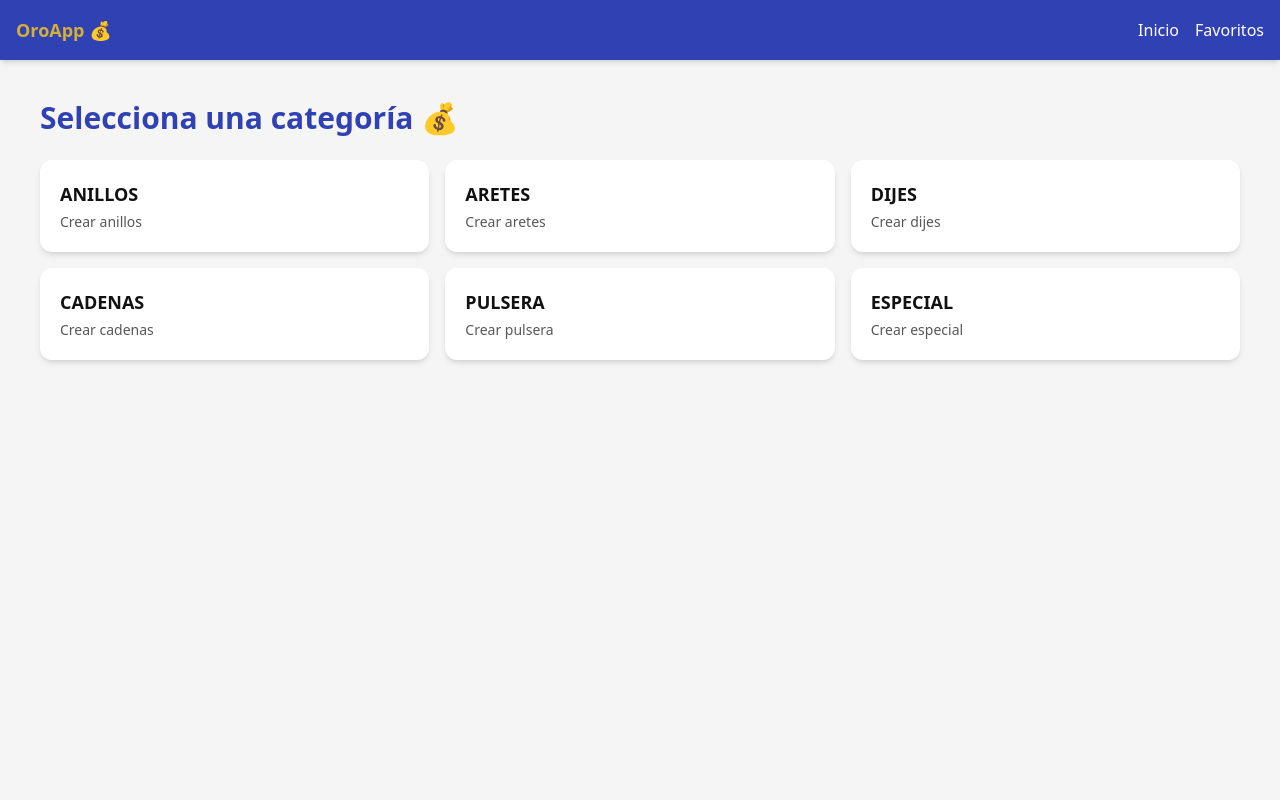
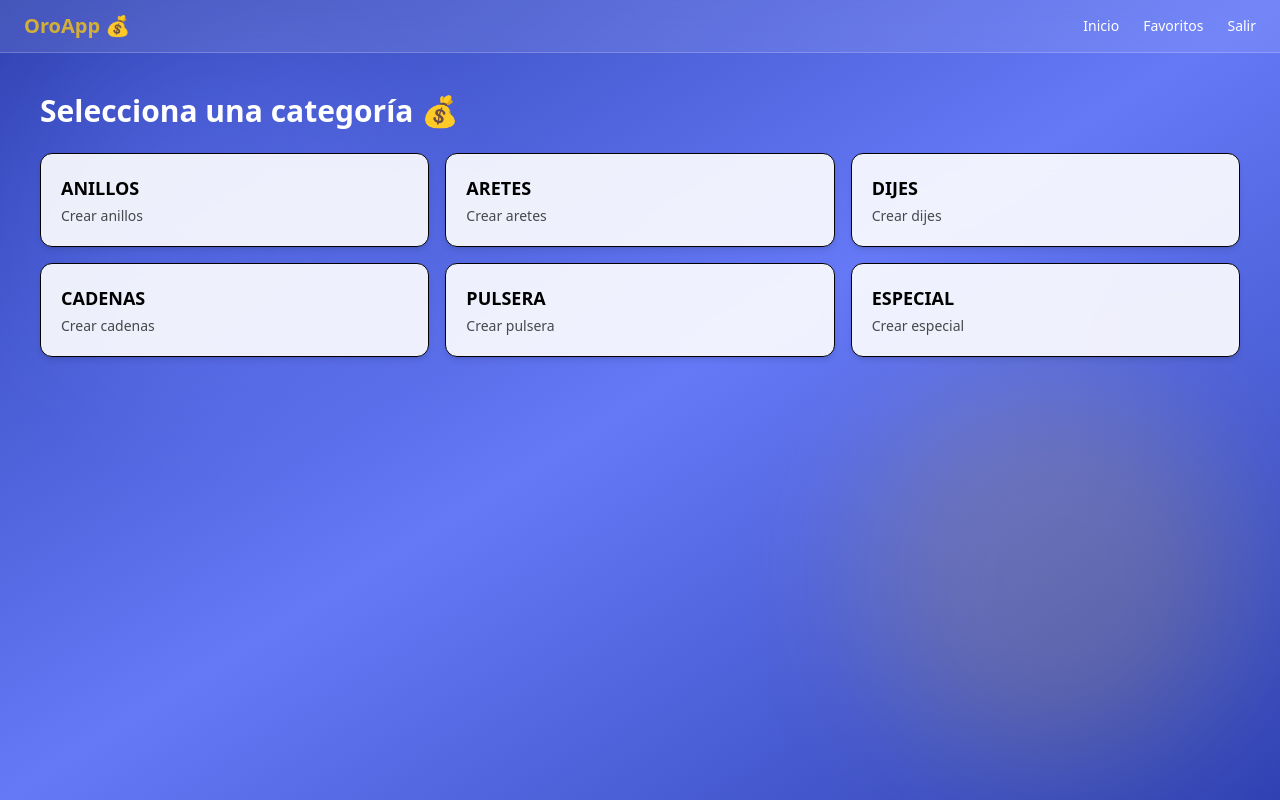
Before and after one commit to venti1421/Oroapp, a React (Vite) app: page /home in a window 1280 px wide. Built offline with nearby package versions, Linux system fonts and the light colour scheme.

Commit message:
Mejorar la estructura y el estilo de la aplicación: se agregaron rutas, se mejoró el diseño de componentes y se implementaron efectos visuales.

```diff
--- a/src/app/App.jsx
+++ b/src/app/App.jsx
@@ -7,8 +7,11 @@ export default function App() {
   return (
     <BrowserRouter>
       <Routes>
+
+        {/* LOGIN */}
         <Route path="/" element={<Login />} />
 
+        {/* HOME CON FONDO */}
         <Route
           path="/home"
           element={
@@ -17,6 +20,7 @@ export default function App() {
             </Layout>
           }
         />
+
       </Routes>
     </BrowserRouter>
   );
--- a/src/app/Layout.jsx
+++ b/src/app/Layout.jsx
@@ -2,9 +2,17 @@ import Navbar from "../components/Navbar";
 
 export default function Layout({ children }) {
   return (
-    <div>
-      <Navbar />
-      <main className="p-5">{children}</main>
+    <div className="min-h-screen bg-gradient-to-br from-[#3042B3] via-[#6579F7] to-[#3042B3] relative overflow-hidden">
+
+      {/* luces */}
+      <div className="absolute w-96 h-96 bg-[#6579F7] opacity-30 rounded-full blur-3xl top-10 left-10"></div>
+      <div className="absolute w-96 h-96 bg-[#D4AF37] opacity-20 rounded-full blur-3xl bottom-10 right-10"></div>
+
+      <div className="relative z-10">
+        <Navbar />
+        <main className="p-5">{children}</main>
+      </div>
+
     </div>
   );
 }
--- a/src/components/FormularioDinamico.jsx
+++ b/src/components/FormularioDinamico.jsx
@@ -1,5 +1,5 @@
+import { useState } from "react";
 import { categoriasConfig } from "../data/categorias";
-import { useState } from "react";
 
 export default function FormularioDinamico({ categoria }) {
   const config = categoriasConfig[categoria];
@@ -9,41 +9,61 @@ export default function FormularioDinamico({ categoria }) {
   const handleChange = (campo, valor) => {
     setFormData({
       ...formData,
-      [campo]: valor
+      [campo]: valor,
     });
   };
 
-  if (!config) return <p>Selecciona una categoría</p>;
+  const handleSubmit = () => {
+    console.log("Producto:", { categoria, ...formData });
+
+    alert("Producto guardado 🚀");
+
+    setFormData({});
+  };
+
+  if (!config) return null;
 
   return (
-    <div className="p-5 bg-white rounded-xl shadow-md max-w-md mx-auto">
+    <div className="card max-w-md mx-auto mt-4">
 
-      <h2 className="text-xl font-bold mb-4">{categoria}</h2>
+      <h2 className="text-xl font-bold mb-4 text-[#D4AF37]">
+        {categoria}
+      </h2>
 
+      {/* CAMPOS DINÁMICOS */}
       {config.campos.map((campo) => (
         <div key={campo} className="mb-3">
 
+          {/* DESCRIPCIÓN */}
           {campo === "descripcion" ? (
             <textarea
               placeholder="Descripción"
-              className="w-full p-2 border rounded"
+              className="w-full p-2 rounded bg-white/90 text-black border"
+              value={formData[campo] || ""}
               onChange={(e) => handleChange(campo, e.target.value)}
             />
           ) : config.opciones[campo] ? (
+            /* SELECT */
             <select
-              className="w-full p-2 border rounded"
+              className="w-full p-2 rounded bg-white/90 text-black border"
+              value={formData[campo] || ""}
               onChange={(e) => handleChange(campo, e.target.value)}
             >
-              <option>Selecciona {campo}</option>
+              <option value="">Selecciona {campo}</option>
+
               {config.opciones[campo].map((op) => (
-                <option key={op}>{op}</option>
+                <option key={op} value={op}>
+                  {op}
+                </option>
               ))}
             </select>
           ) : (
+            /* INPUT */
             <input
               type="text"
               placeholder={campo}
-              className="w-full p-2 border rounded"
+              className="w-full p-2 rounded bg-white/90 text-black border"
+              value={formData[campo] || ""}
               onChange={(e) => handleChange(campo, e.target.value)}
             />
           )}
@@ -51,9 +71,14 @@ export default function FormularioDinamico({ categoria }) {
         </div>
       ))}
 
-      <button className="btn-primary mt-3">
-        Guardar
+      {/* BOTÓN */}
+      <button
+        onClick={handleSubmit}
+        className="btn-primary w-full mt-3"
+      >
+        Guardar Producto
       </button>
+
     </div>
   );
 }
--- a/src/components/Navbar.jsx
+++ b/src/components/Navbar.jsx
@@ -1,17 +1,42 @@
+import { Link } from "react-router-dom";
+
 export default function Navbar() {
   return (
-    <nav className="flex justify-between items-center p-4 bg-[color:var(--secondary)] text-white shadow-md">
-      <h1 className="font-bold text-lg text-[color:var(--primary)]">
+    <nav className="flex justify-between items-center px-6 py-3
+    bg-white/10 backdrop-blur-md border-b border-white/20 text-white">
+
+      {/* LOGO */}
+      <h1 className="font-bold text-xl text-[#D4AF37]">
         OroApp 💰
       </h1>
 
-      <div className="flex gap-4">
-        <a href="/home" className="hover:text-[color:var(--accent)]">
+      {/* LINKS */}
+      <div className="flex gap-6 text-sm">
+
+        <Link
+          to="/home"
+          className="hover:text-[#D4AF37] transition"
+        >
           Inicio
-        </a>
-        <a href="/favorites" className="hover:text-[color:var(--accent)]">
+        </Link>
+
+        <Link
+          to="/favorites"
+          className="hover:text-[#D4AF37] transition"
+        >
           Favoritos
-        </a>
+        </Link>
+
+        <button
+          onClick={() => {
+            localStorage.removeItem("user");
+            window.location.href = "/";
+          }}
+          className="hover:text-red-400 transition"
+        >
+          Salir
+        </button>
+
       </div>
     </nav>
   );
--- a/src/index.css
+++ b/src/index.css
@@ -1,35 +1,97 @@
 @import "tailwindcss";
 
 :root {
-  --primary: #D4AF37;
-  --secondary: #3042B3;
-  --accent: #6579F7;
-  --bg: #F5F5F5;
-  --soft: #FCEAAC;
+  --primary: #D4AF37;   /* dorado */
+  --secondary: #3042B3; /* azul oscuro */
+  --accent: #6579F7;    /* azul claro */
+  --bg: #0f172a;        /* fondo oscuro real */
+  --soft: #FCEAAC;      /* dorado claro */
+  --light: #F5F5F5;     /* gris claro */
 }
 
-/* base app */
+/* BASE APP */
 body {
-  background-color: var(--bg);
-  color: #111;
+  background: linear-gradient(135deg, #3042B3, #6579F7, #3042B3);
+  color: white;
   font-family: system-ui, sans-serif;
+  min-height: 100vh;
 }
 
-/* botones reutilizables */
+/* 🔘 BOTÓN PRINCIPAL */
 .btn-primary {
-  background-color: var(--primary);
+  background: var(--primary);
+  color: black;
+  border-radius: 0.5rem;
+  padding: 0.5rem 1rem;
+  transition: all 0.2s ease;
+}
+
+.btn-primary:hover {
+  transform: scale(1.05);
+  opacity: 0.9;
+}
+
+/* 🔘 BOTÓN SECUNDARIO */
+.btn-secondary {
+  background: var(--secondary);
   color: white;
   border-radius: 0.5rem;
   padding: 0.5rem 1rem;
+  transition: all 0.2s ease;
 }
 
-.btn-primary:hover {
-  opacity: 0.9;
+.btn-secondary:hover {
+  background: var(--accent);
 }
 
-.btn-secondary {
-  background-color: var(--secondary);
+/* 🧊 TARJETAS GLASS */
+.card {
+  background: rgba(255, 255, 255, 0.1);
+  backdrop-filter: blur(10px);
+  border-radius: 1rem;
+  border: 1px solid rgba(255, 255, 255, 0.2);
+  padding: 1rem;
   color: white;
+}
+
+/* ✨ INPUTS */
+.input {
+  width: 100%;
+  padding: 0.5rem;
   border-radius: 0.5rem;
-  padding: 0.5rem 1rem;
+  background: rgba(255, 255, 255, 0.2);
+  color: white;
+  outline: none;
 }
+
+.input::placeholder {
+  color: rgba(255, 255, 255, 0.7);
+}
+
+/* 🧭 NAVBAR */
+.navbar {
+  background: rgba(255, 255, 255, 0.1);
+  backdrop-filter: blur(12px);
+  border-bottom: 1px solid rgba(255, 255, 255, 0.2);
+}
+
+/* ✨ EFECTOS DE LUZ (reutilizable) */
+.glow-blue {
+  position: absolute;
+  width: 300px;
+  height: 300px;
+  background: var(--accent);
+  opacity: 0.3;
+  filter: blur(80px);
+  border-radius: 50%;
+}
+
+.glow-gold {
+  position: absolute;
+  width: 300px;
+  height: 300px;
+  background: var(--primary);
+  opacity: 0.2;
+  filter: blur(80px);
+  border-radius: 50%;
+}
--- a/src/pages/Home.jsx
+++ b/src/pages/Home.jsx
@@ -8,26 +8,28 @@ export default function Home() {
   return (
     <div className="p-5">
 
-      <h1 className="text-3xl font-bold mb-6 text-[color:var(--secondary)]">
+      {/* TÍTULO */}
+      <h1 className="text-3xl font-bold mb-6 text-white">
         Selecciona una categoría 💰
       </h1>
 
-      {/* 🧱 GRID DE TARJETAS */}
+      {/* GRID DE TARJETAS */}
       <div className="grid grid-cols-2 md:grid-cols-3 gap-4 mb-8">
 
         {Object.keys(categoriasConfig).map((cat) => (
           <div
             key={cat}
             onClick={() => setCategoriaActiva(cat)}
-            className={`p-5 rounded-xl cursor-pointer shadow-md transition transform hover:scale-105
+            className={`p-5 rounded-xl cursor-pointer shadow-md transition transform hover:scale-105 border backdrop-blur-md
               ${
                 categoriaActiva === cat
-                  ? "bg-[color:var(--primary)] text-black"
-                  : "bg-white"
+                  ? "bg-[#D4AF37] text-black border-transparent"
+                  : "bg-white/90 text-black hover:border-[#6579F7]"
               }
             `}
           >
             <h2 className="text-lg font-bold">{cat}</h2>
+
             <p className="text-sm opacity-70 mt-1">
               Crear {cat.toLowerCase()}
             </p>
@@ -36,9 +38,11 @@ export default function Home() {
 
       </div>
 
-      {/* 🧾 FORMULARIO DINÁMICO */}
+      {/* FORMULARIO DINÁMICO */}
       {categoriaActiva && (
-        <FormularioDinamico categoria={categoriaActiva} />
+        <div className="bg-white/90 backdrop-blur-md p-5 rounded-xl shadow-md">
+          <FormularioDinamico categoria={categoriaActiva} />
+        </div>
       )}
 
     </div>
```
